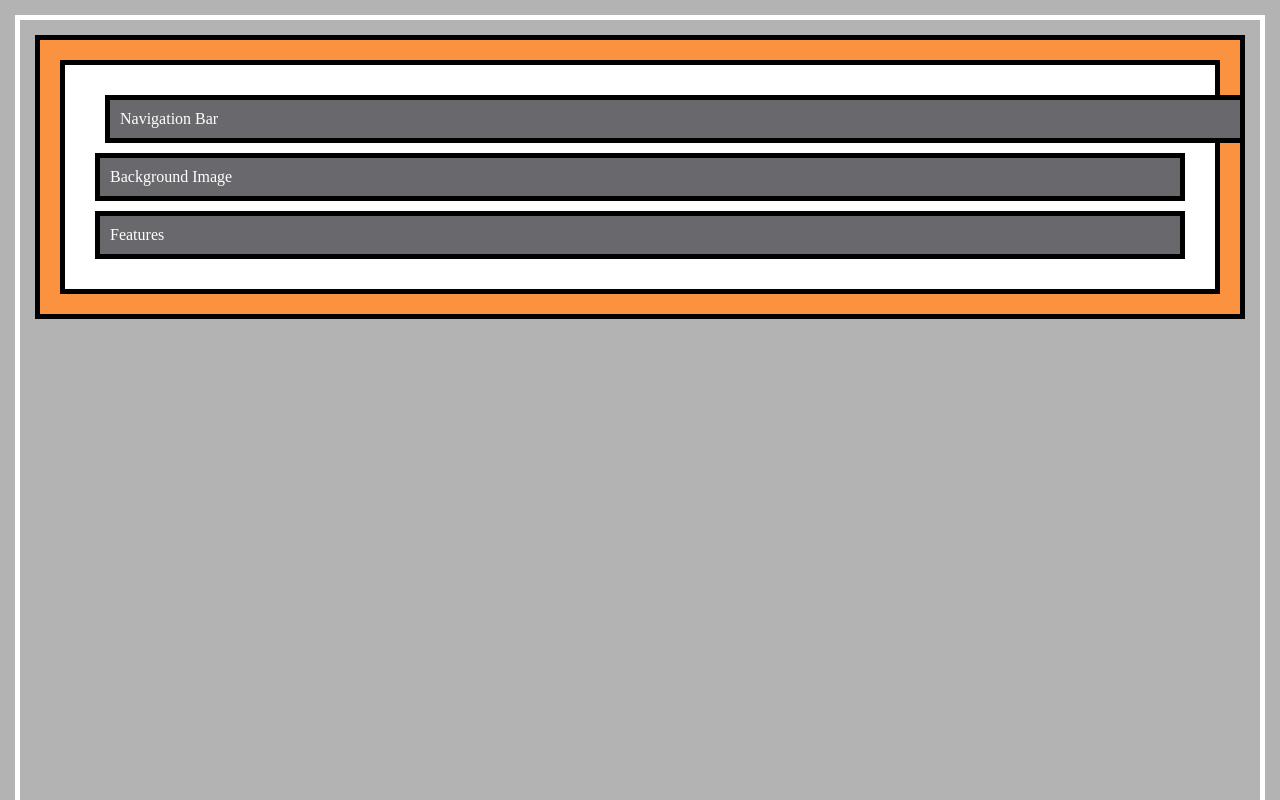
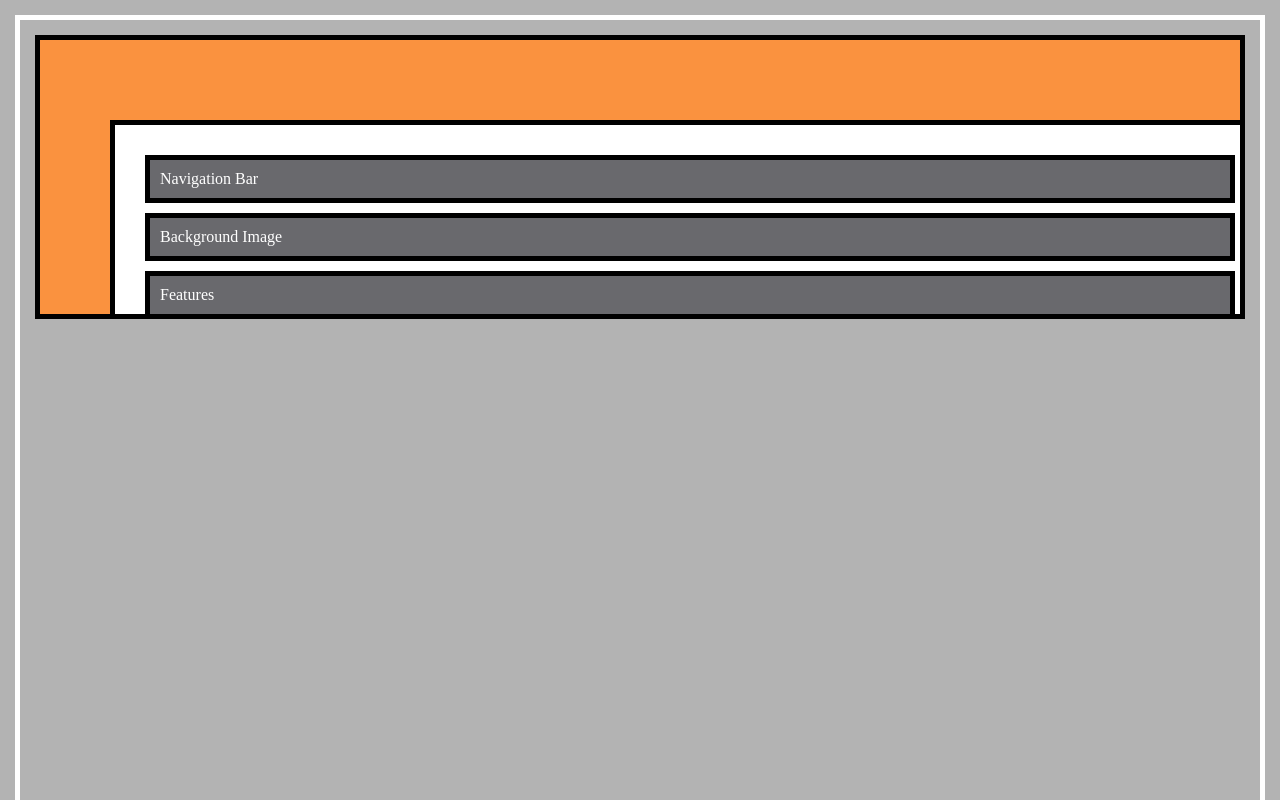
Before and after one commit to ghozlene/learning-css, a plain HTML site: page lesson3/index.html in a window 1280 px wide. Shown: the top 800 px of the page. Drawn offline with Linux system fonts and the light colour scheme.

Commit message:
another example on relative position

```diff
--- a/lesson3/index.css
+++ b/lesson3/index.css
@@ -4,6 +4,7 @@ html {
 	border: 5px solid white;
 	margin: 15px;
 	height: 2000px;
+	overflow: hidden;
 }
 
 body {
@@ -11,6 +12,7 @@ body {
 	padding: 20px;
 	border: 5px solid black;
 	margin: 0;
+	overflow: hidden;
 }
 
 .parent {
@@ -18,6 +20,9 @@ body {
 	padding: 20px;
 	border: 5px solid black;
 	margin: 0;
+	position: relative;
+	top: 60px;
+	left: 50px;
 }
 
 .parent div {
@@ -27,11 +32,3 @@ body {
 	border: 5px solid black;
 	margin: 10px;
 }
-
-.child-1 {
-	position: relative;
-	width: 100%;
-	top: 10;
-	left: 10px;
-	margin: 0px;
-}
```
